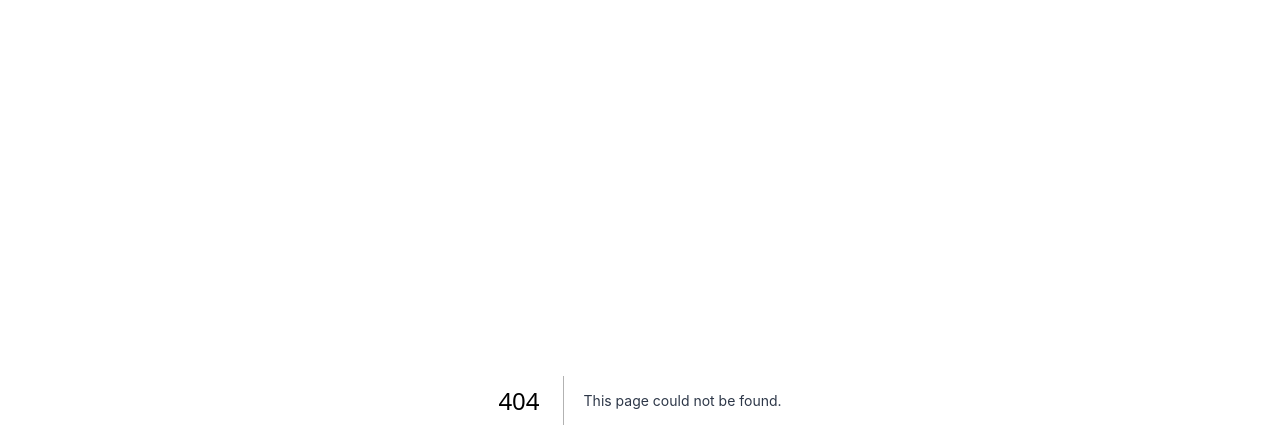
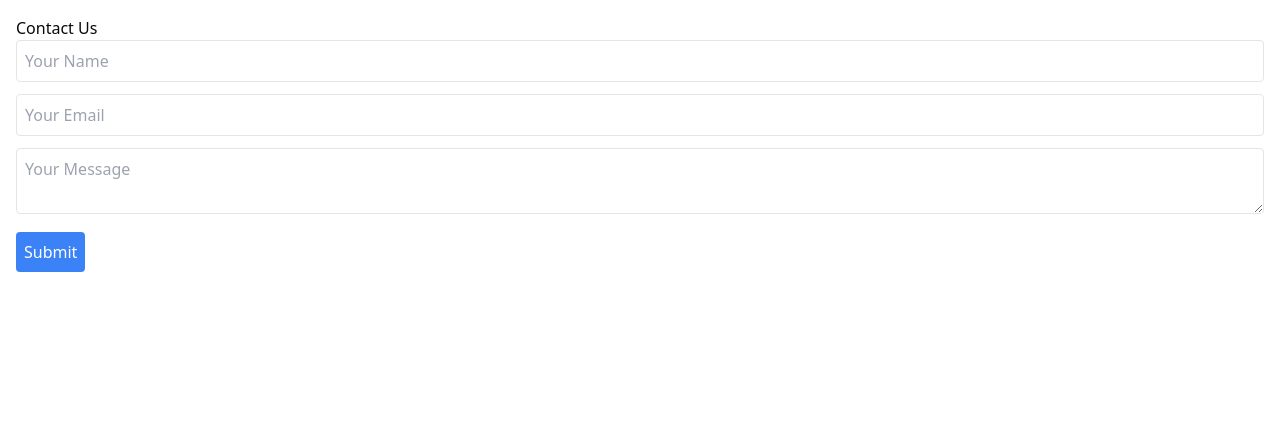
Before and after one commit to 5sansiva/Timewise, a Next.js app: page /Home/HelpSupport/Contact in a window 1280 px wide. Before the commit this address had no page. Shown: the top 448 px of the page. Built offline with nearby package versions, Linux system fonts and the light colour scheme.

Commit message:
Kamalesh the goat

```diff
--- /dev/null
+++ b/src/app/Home/HelpSupport/Contact/page.tsx
@@ -0,0 +1,12 @@
+"use client";
+import React from "react";
+import ContactPage from "@/app/components/ContactPage";
+
+export default function ContactMainPage() {
+    return (
+        <div>
+          <ContactPage />
+        </div>
+      );
+
+};
--- /dev/null
+++ b/src/app/Home/HelpSupport/FAQ/page.tsx
@@ -0,0 +1,12 @@
+"use client";
+import React from "react";
+import FAQPage from "@/app/components/FAQPage";
+
+export default function FAQMainPage() {
+    return (
+        <div>
+          <FAQPage />
+        </div>
+      );
+
+};
--- /dev/null
+++ b/src/app/Home/HelpSupport/Tutorial/page.tsx
@@ -0,0 +1,12 @@
+"use client";
+import React from "react";
+import TutorialPage from "@/app/components/TutorialPage";
+
+export default function TutorialMainPage() {
+    return (
+        <div>
+          <TutorialPage />
+        </div>
+      );
+
+};
--- a/src/app/components/HelpSupport.tsx
+++ b/src/app/components/HelpSupport.tsx
@@ -6,9 +6,9 @@ const HelpSupport: React.FC = () => {
       <h1>Help & Support</h1>
       <p>If you need assistance, please refer to the resources below:</p>
       <ul>
-        <li><a href="/faq">FAQs</a></li>
-        <li><a href="/tutorial">Tutorials</a></li>
-        <li><a href="/contact">Contact Support</a></li>
+        <li><a href="/Home/HelpSupport/FAQ">FAQs</a></li>
+        <li><a href="/Home/HelpSupport/Tutorial">Tutorials</a></li>
+        <li><a href="/Home/HelpSupport/Contact">Contact Support</a></li>
       </ul>
     </div>
   );
--- a/src/app/components/Signup.tsx
+++ b/src/app/components/Signup.tsx
@@ -40,7 +40,7 @@ export default function SignupPage() {
       const data = await response.json();
 
       if (response.ok) {
-        window.location.href = "/login";
+        window.location.href = "/";
       } else {
         alert(data.error || 'Failed to create account');
       }
@@ -135,7 +135,7 @@ export default function SignupPage() {
         </Card>
         <p className="mt-4 text-center text-sm text-gray-600">
           Already have an account?{" "}
-          <Link href="/login" className="font-medium text-gray-700 hover:text-gray-800 cursor-pointer">
+          <Link href="/" className="font-medium text-gray-700 hover:text-gray-800 cursor-pointer">
             Sign in
           </Link>
         </p>
```
